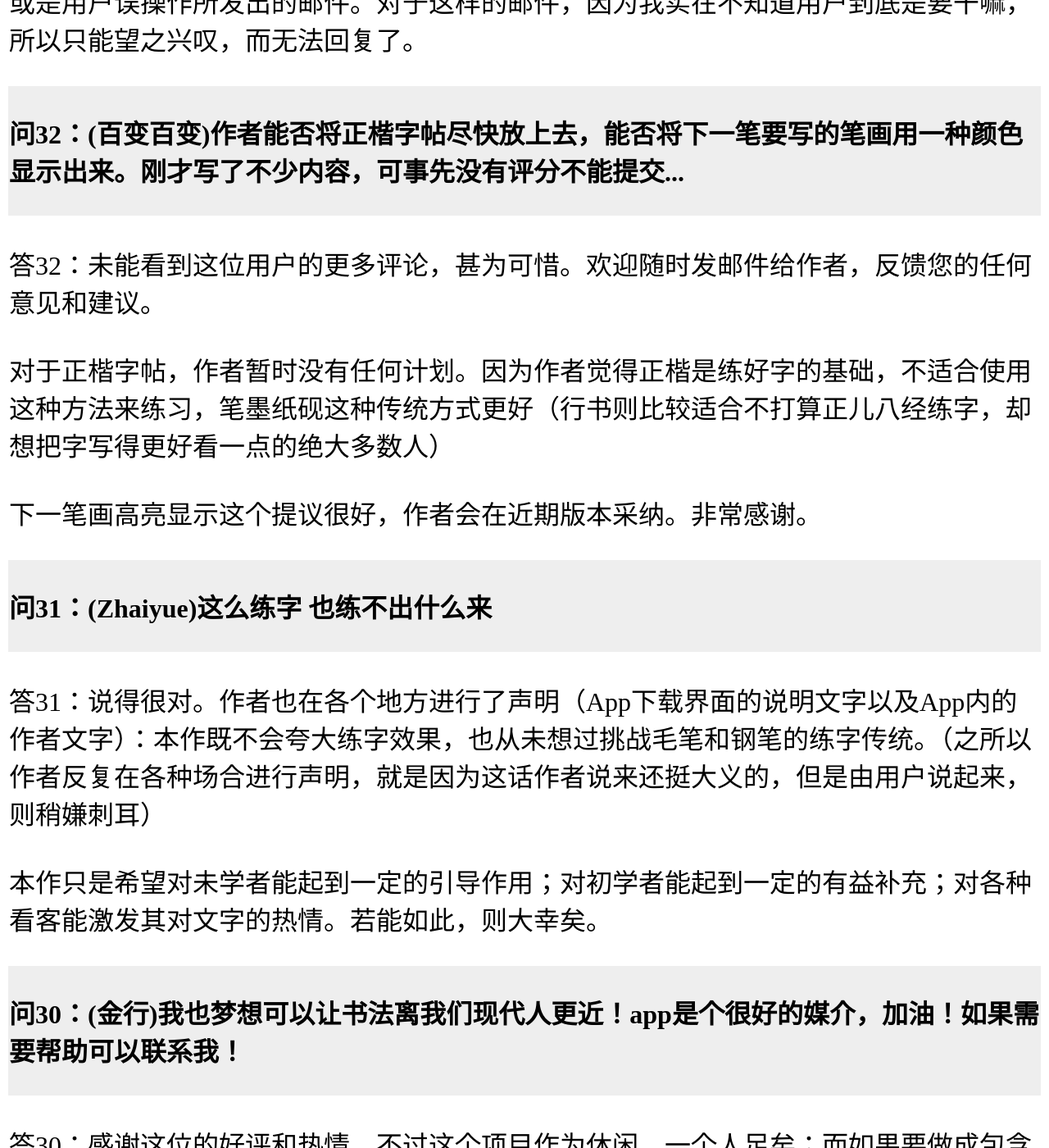
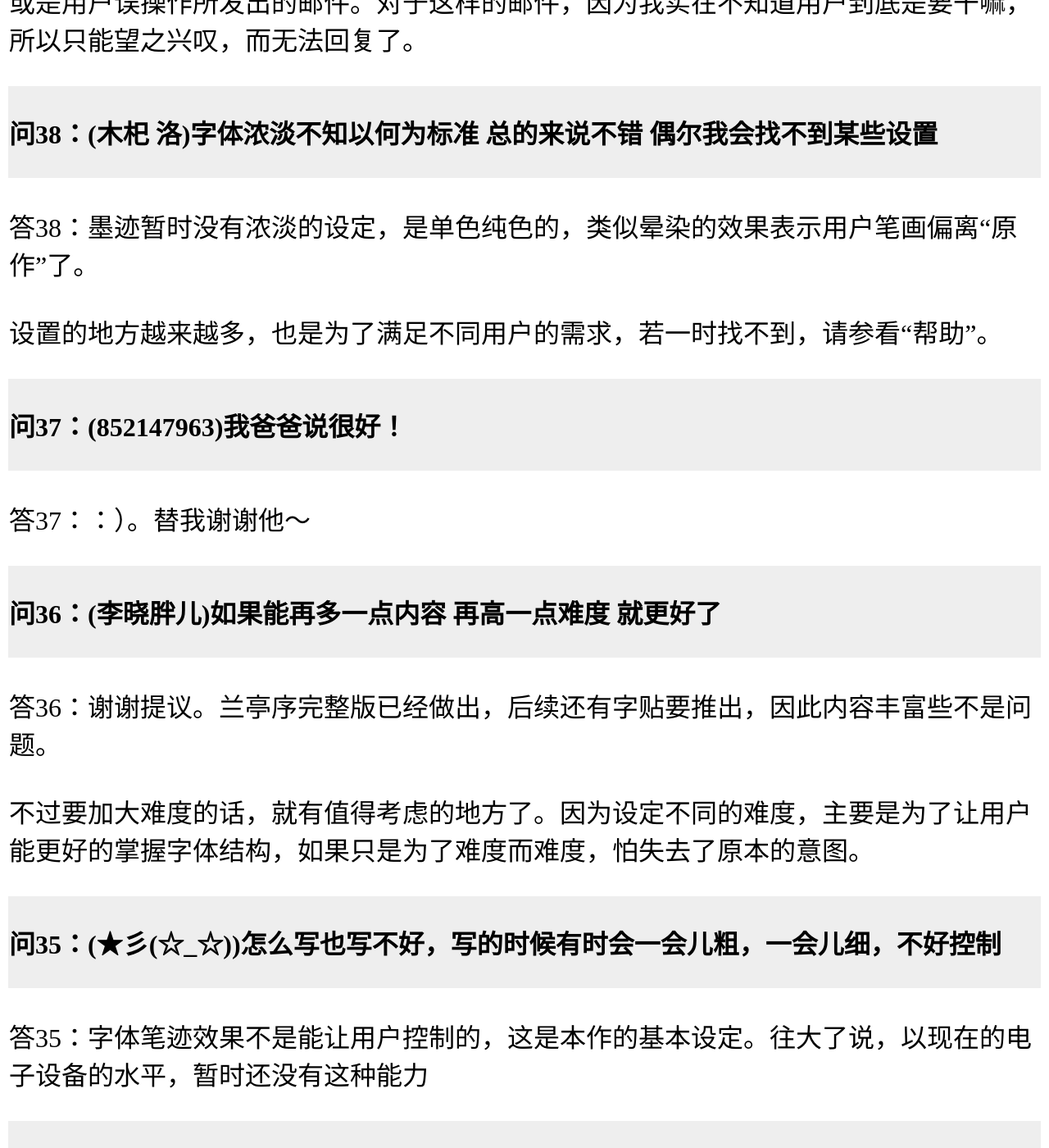
Before and after one commit to shengzhe/livecalligraphy, a Jekyll site: the page built from _posts/2012-08-31-LiveCalligraphyQA.html, in a window 1280 px wide and 1400 px high, scrolled down 544 px. Shown: the whole window at 82% size. Built offline with Jekyll 4.4.1, drawn with Linux system fonts in a browser that asks for light colours; Markdown is read by kramdown in place of the engine named in the settings; some of the changed text lies outside the part shown.

Commit message:
Update 2012-08-31-LiveCalligraphyQA.html

```diff
--- a/_posts/2012-08-31-LiveCalligraphyQA.html
+++ b/_posts/2012-08-31-LiveCalligraphyQA.html
@@ -8,12 +8,56 @@ title: 活字帖用户评论集(Review Comments of Live Calligraphy)
 <table>
 
   <tr align="left" bgcolor="#EEEEEE"> <th> <p>
-问33：为什么我给你写信了你没回?
+问39：为什么我给你写信了你没回?
   </p> </th> </tr>
   <tr> <td> <p>
-答33：用户发至我邮箱的邮件，到今天为止，凡是邮件内"有内容"的我都已经回复。</br></br>
+答39：用户发至我邮箱的邮件，到今天为止，凡是邮件内"有内容"的我都已经回复。</br></br>
 但是奇怪的是，我收到了不下十封邮件内容为空的邮件，邮件标题是程序内设定的"来自应用内的问候"，我也不清楚到底是程序设计上有问题，还是读者来信时忘了写内容，亦或是用户误操作所发出的邮件。对于这样的邮件，因为我实在不知道用户到底是要干嘛，所以只能望之兴叹，而无法回复了。
   </p> </td> </tr>
+
+<tr align="left" bgcolor="#EEEEEE"> <th> <p>
+问38：(木𣏌 洛)字体浓淡不知以何为标准 总的来说不错 偶尔我会找不到某些设置
+  </p> </th> </tr>
+  <tr> <td> <p>
+答38：墨迹暂时没有浓淡的设定，是单色纯色的，类似晕染的效果表示用户笔画偏离“原作”了。</br></br>
+设置的地方越来越多，也是为了满足不同用户的需求，若一时找不到，请参看“帮助”。
+</p> </td> </tr>
+
+<tr align="left" bgcolor="#EEEEEE"> <th> <p>
+问37：(852147963)我爸爸说很好！
+  </p> </th> </tr>
+  <tr> <td> <p>
+答37：：）。替我谢谢他～
+</p> </td> </tr>
+
+<tr align="left" bgcolor="#EEEEEE"> <th> <p>
+问36：(李晓胖儿)如果能再多一点内容 再高一点难度 就更好了
+  </p> </th> </tr>
+  <tr> <td> <p>
+答36：谢谢提议。兰亭序完整版已经做出，后续还有字贴要推出，因此内容丰富些不是问题。</br></br>
+不过要加大难度的话，就有值得考虑的地方了。因为设定不同的难度，主要是为了让用户能更好的掌握字体结构，如果只是为了难度而难度，怕失去了原本的意图。
+</p> </td> </tr>
+
+<tr align="left" bgcolor="#EEEEEE"> <th> <p>
+问35：(★彡(☆_☆))怎么写也写不好，写的时候有时会一会儿粗，一会儿细，不好控制
+  </p> </th> </tr>
+  <tr> <td> <p>
+答35：字体笔迹效果不是能让用户控制的，这是本作的基本设定。往大了说，以现在的电子设备的水平，暂时还没有这种能力
+</p> </td> </tr>
+
+<tr align="left" bgcolor="#EEEEEE"> <th> <p>
+问34：(北极弧)不好用，没办法选择或者跳过练习某个字。
+  </p> </th> </tr>
+  <tr> <td> <p>
+答34：跟着教程走一道，就不会有类似的问题了。如果错过了或者没用心看，可以在设置中“重置教程”
+</p> </td> </tr>
+
+<tr align="left" bgcolor="#EEEEEE"> <th> <p>
+问33：(kate0117)最好用触摸笔 更有感觉
+  </p> </th> </tr>
+  <tr> <td> <p>
+答33：谢谢这个信息，我还没用电容笔试过呢～
+</p> </td> </tr>
 
   <tr align="left" bgcolor="#EEEEEE"> <th> <p>
 问32：(百变百变)作者能否将正楷字帖尽快放上去，能否将下一笔要写的笔画用一种颜色显示出来。刚才写了不少内容，可事先没有评分不能提交...
```
